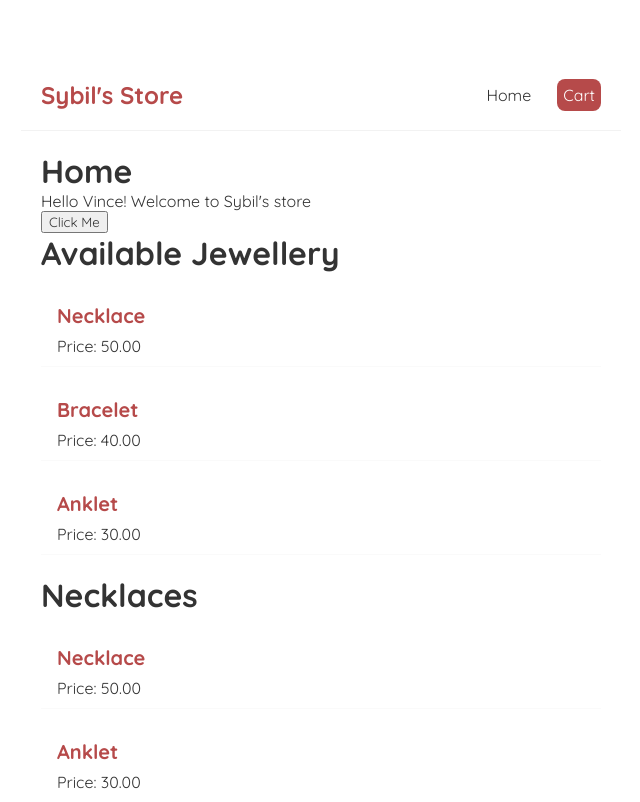
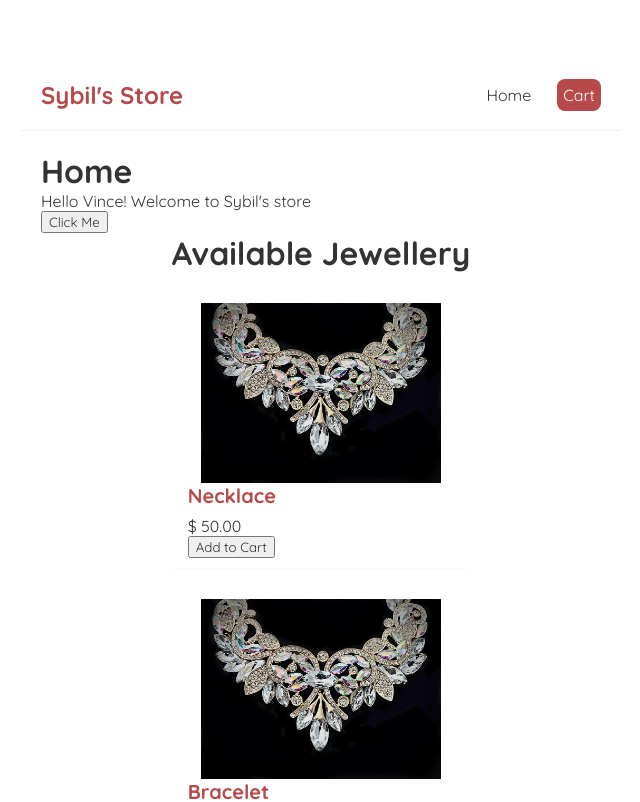
Before and after one commit to ChurchillV/React-Tutorials, a React (Vite) app: page / in a window 1280 px wide. Shown: the top 802 px of the page, without its empty margins (319-959 px from the left). Built offline with nearby package versions, Linux system fonts and the light colour scheme.

Commit message:
Adding images to ItemList prop

```diff
--- a/src/Home.jsx
+++ b/src/Home.jsx
@@ -27,8 +27,12 @@ const Home = () => {
             <h1>Home</h1>
             <p>Hello { name }! Welcome to Sybil's store</p>
             <button onClick={handleClick}>Click Me</button>
-            <ItemList items = {items} title= "Available Jewellery"/>
-            <ItemList items = {items.filter((item) => item.type === "necklace")} title= "Necklaces"/>
+            <div className="product-range">
+                <ItemList items = {items} title= "Available Jewellery"/>
+            </div>
+            <div className="product-range">
+                <ItemList items = {items.filter((item) => item.type === "necklace")} title= "Necklaces"/>
+            </div>
         </div>
      );
 }
--- a/src/ItemList.jsx
+++ b/src/ItemList.jsx
@@ -1,11 +1,17 @@
+import Necklace from "./images/necklace.jpg";
+
 const ItemList = ({ items, title }) => {
     return (
         <div className="item-list">
             <h1>{title}</h1>
             {items.map((item) => (
                 <div className="item-preview" key={ item.id }>
+                    <div className="image">
+                        <img src={ Necklace } alt="image of item" />
+                    </div>
                     <h2>{ item.product_name }</h2>
-                    <p>Price: { item.price }</p>
+                    <p>$ { item.price }</p>
+                    <button>Add to Cart</button>
                 </div>
             ))}
         </div>
--- a/src/index.css
+++ b/src/index.css
@@ -58,3 +58,22 @@
   color: #b64a4a;
   margin-bottom: 8px;
 }
+
+.product-range {
+  display: flex;
+  width: 100%;
+  justify-content: center;
+  flex-wrap: wrap;
+  gap: 40px;
+}
+
+.image {
+  height: 60%;
+  width: 100%;
+  display: grid;
+  place-items: center;
+}
+
+.image img {
+  width: 240px;
+}
```
Also changed, not shown: src/images/necklace.jpg (added).
